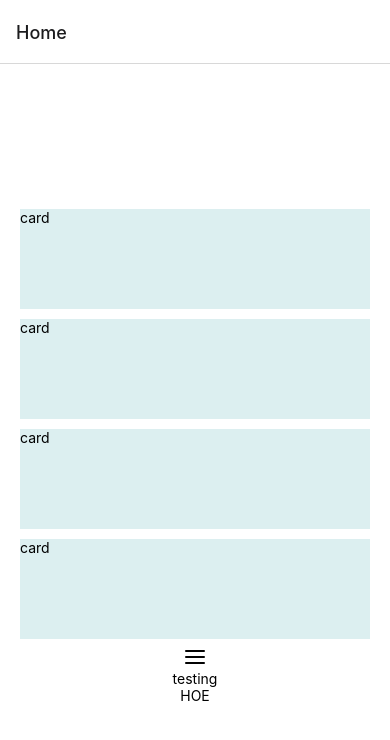
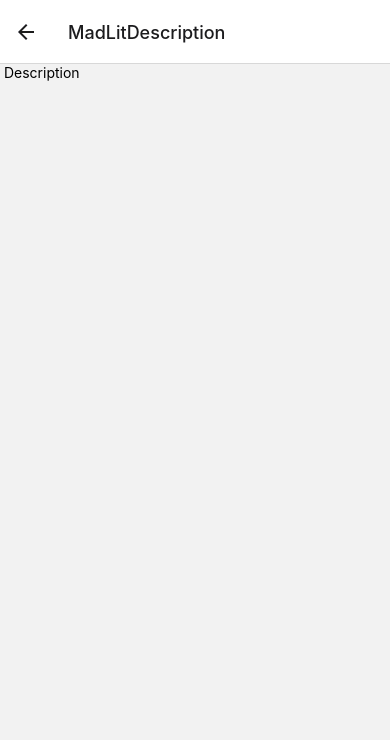
Before and after one commit to xnoons/mad-lit-mobile, a React Native app: screen /MadLitDescription in a window 390 px wide. Shown: the top 740 px of the page. Built offline with nearby package versions, Linux system fonts and the light colour scheme.

Commit message:
added react navigation drawers, added react native reanimated plugin

```diff
--- a/App.js
+++ b/App.js
@@ -1,16 +1,30 @@
+import 'react-native-gesture-handler';
 import { StatusBar } from 'expo-status-bar';
 import { StyleSheet, Text, View } from 'react-native';
 import { NavigationContainer } from '@react-navigation/native';
+import { createDrawerNavigator } from '@react-navigation/drawer';
+
 import { createNativeStackNavigator } from '@react-navigation/native-stack';
 import Home from './Home'
-
+import MadLitDescription from './MadLitDescription';
 const Stack = createNativeStackNavigator();
+const Drawer = createDrawerNavigator();
 
 export default function App() {
+  const Root = () => {
+    return (
+      <Drawer.Navigator>
+        <Drawer.Screen name="Home" component={Home} />
+        <Drawer.Screen name="MadLitDescription" component={MadLitDescription} />
+      </Drawer.Navigator>
+    );
+  }
   return (
     <NavigationContainer>
       <Stack.Navigator initialRouteName="Home">
+        <Stack.Screen name="Root" component={Root} options={{ headerShown: false }} />
         <Stack.Screen name="Home" component={Home} />
+        <Stack.Screen name="MadLitDescription" component={MadLitDescription} />
       </Stack.Navigator>
     </NavigationContainer>
   );
--- a/Home.js
+++ b/Home.js
@@ -1,13 +1,15 @@
-import { StyleSheet, Text, View } from 'react-native';
+import { StyleSheet, Text, View, Button } from 'react-native';
 import { Feather } from '@expo/vector-icons';
 
-const Home = () => {
+const Home = ({navigation}) => {
   return (
     <View style={styles.container}>
       <View style={styles.card}><Text>card</Text></View>
       <View style={styles.card}><Text>card</Text></View>
       <View style={styles.card}><Text>card</Text></View>
       <View style={styles.card}><Text>card</Text></View>
+      <Button title="testing button" onPress={() => navigation.navigate('Root')}>
+      </Button>
       <Feather name="menu" size={24} color="black" />
       <Text>testing</Text>
       <Text>HOE</Text>
--- /dev/null
+++ b/MadLitDescription.js
@@ -0,0 +1,11 @@
+import { StyleSheet, Text, View } from 'react-native';
+
+
+const MadLitDescription = () =>{
+  return(
+    <View>
+      <Text> Description</Text>
+    </View>
+  )
+}
+export default MadLitDescription;
--- a/babel.config.js
+++ b/babel.config.js
@@ -2,5 +2,6 @@ module.exports = function(api) {
   api.cache(true);
   return {
     presets: ['babel-preset-expo'],
+    plugins: ['react-native-reanimated/plugin'],
   };
 };
--- a/package.json
+++ b/package.json
@@ -10,6 +10,7 @@
   },
   "dependencies": {
     "@expo/webpack-config": "^0.17.2",
+    "@react-navigation/drawer": "^6.5.7",
     "@react-navigation/native-stack": "^6.9.8",
     "expo": "~47.0.12",
     "expo-status-bar": "~1.4.2",
@@ -18,7 +19,9 @@
     "react-native": "0.70.5",
     "react-native-safe-area-context": "4.4.1",
     "react-native-screens": "~3.18.0",
-    "react-native-web": "^0.18.10"
+    "react-native-web": "^0.18.10",
+    "react-native-gesture-handler": "~2.8.0",
+    "react-native-reanimated": "~2.12.0"
   },
   "devDependencies": {
     "@babel/core": "^7.12.9"
```
Also changed, not shown: 1 other file (tests, documents, lock files or other folders).
